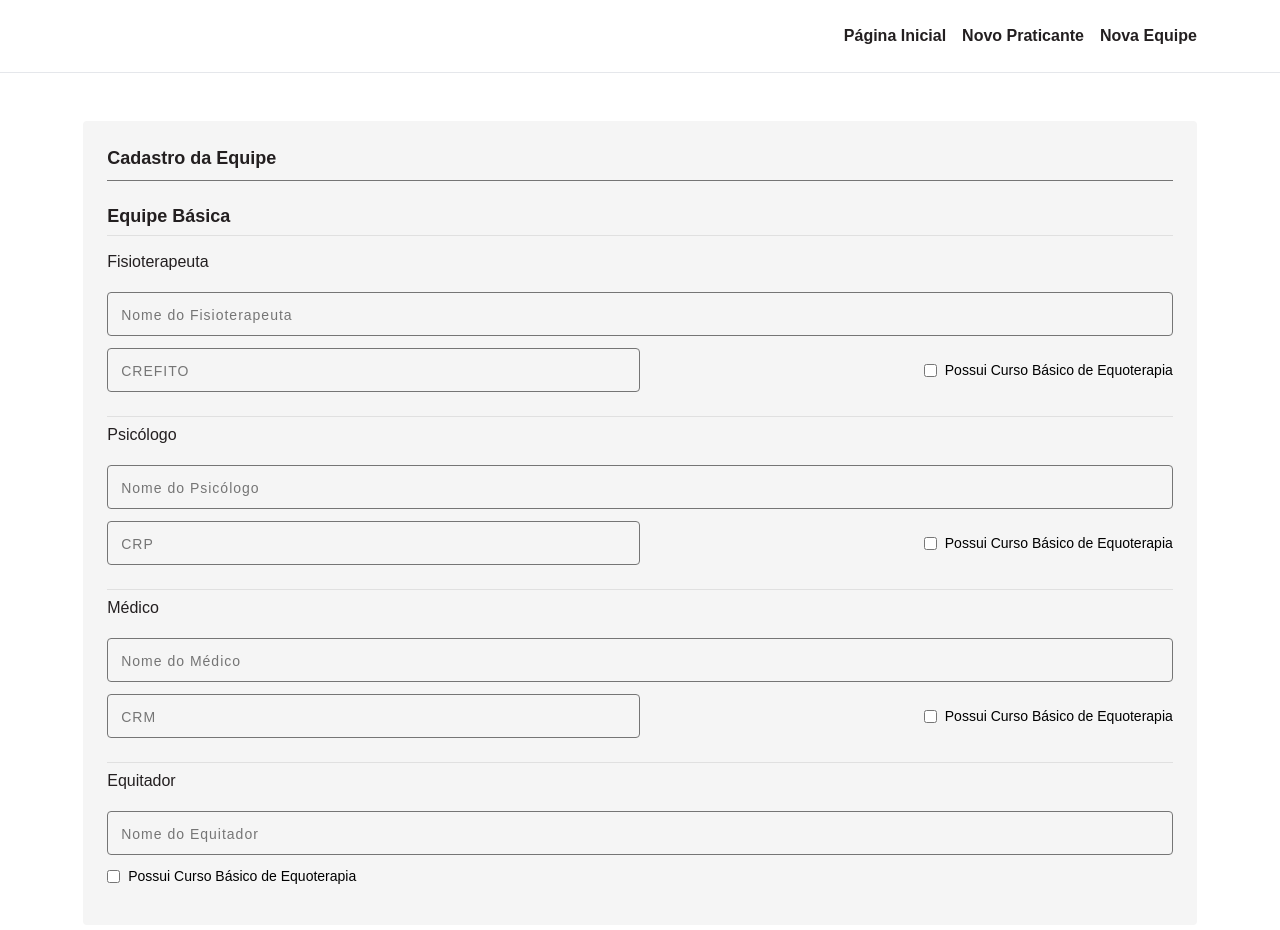
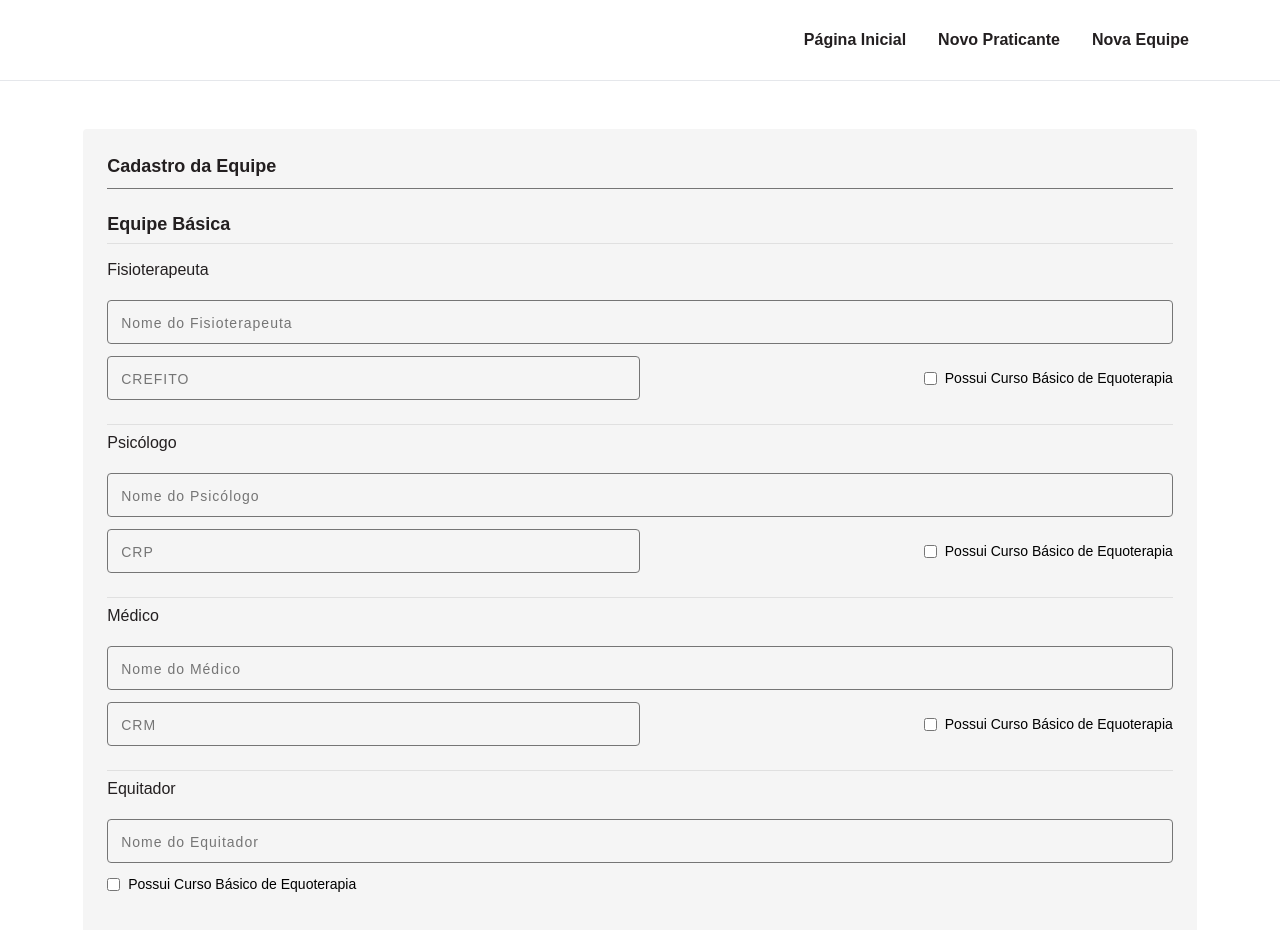
Before and after one commit to yovanycunha/equo-center-front, a Next.js app: page /centro in a window 1280 px wide. Shown: the top 930 px of the page. Built offline with nearby package versions, Linux system fonts and the light colour scheme.

Commit message:
ajuste no header - sprint9

```diff
--- a/src/components/Header/components/HeaderLinks/HeaderLinks.module.scss
+++ b/src/components/Header/components/HeaderLinks/HeaderLinks.module.scss
@@ -51,7 +51,9 @@
         justify-content: center;
         text-transform: capitalize;
 
-        padding: 0;
+        padding: 4px 8px;
+
+        outline: none;
 
         &:hover {
           background: $gray400;
```
